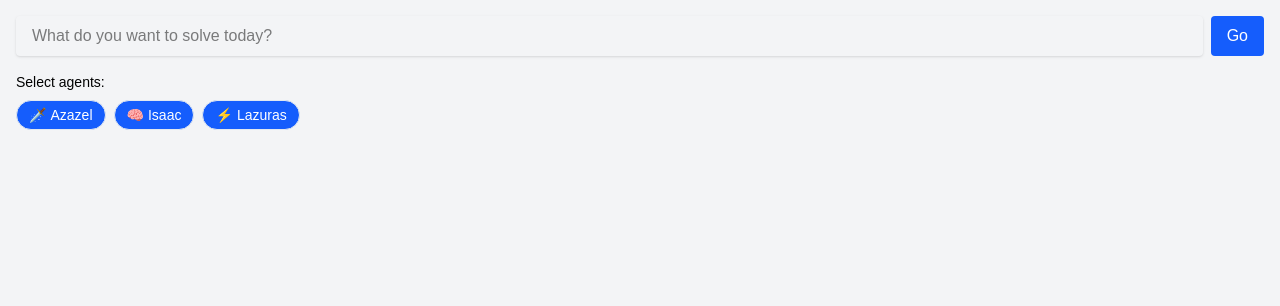
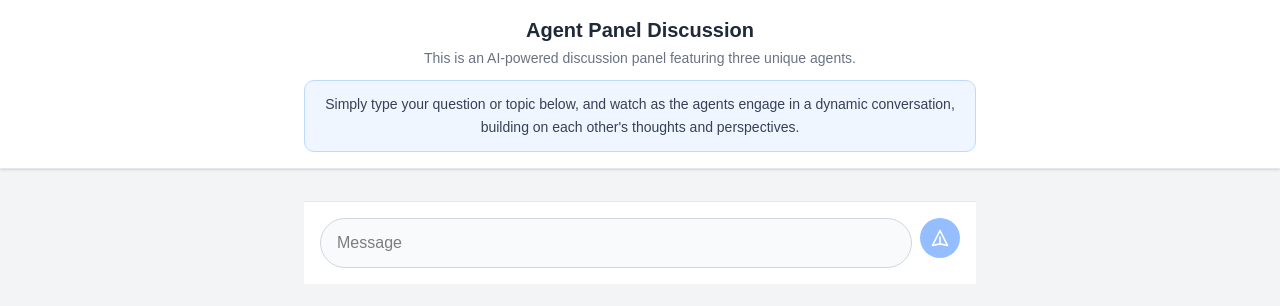
Before and after one commit to steviepinero/OpenAI-GPT-Agent-Arena-using-Next.js, a Next.js app: page / in a window 1280 px wide. Shown: the top 306 px of the page. Built offline with nearby package versions, Linux system fonts and the light colour scheme.

Commit message:
Enhance conversation flow and UI for agent interactions. Added conversation history management, improved typing simulation, and updated agent details with new styles. Refactored API to handle full conversation context for more dynamic responses.

```diff
--- /dev/null
+++ b/components/ui/spinner.jsx
@@ -0,0 +1,11 @@
+import React from "react";
+
+export default function Spinner({ className = "" }) {
+  return (
+    <div className={`flex items-center justify-center space-x-1 ${className}`} aria-label="Loading">
+      <span className="block w-2 h-2 bg-blue-500 rounded-full animate-bounce [animation-delay:-0.32s]"></span>
+      <span className="block w-2 h-2 bg-blue-500 rounded-full animate-bounce [animation-delay:-0.16s]"></span>
+      <span className="block w-2 h-2 bg-blue-500 rounded-full animate-bounce"></span>
+    </div>
+  );
+}
--- a/pages/api/solve.js
+++ b/pages/api/solve.js
@@ -21,30 +21,56 @@ const AGENTS = [
 export default async function handler(req, res) {
   if (req.method !== "POST") return res.status(405).end();
 
-  const { goal, selectedAgents } = req.body;
-  if (!goal || !selectedAgents) return res.status(400).json({ error: "Missing goal or selected agents" });
+  const { history, selectedAgents } = req.body;
+  if (!history || !selectedAgents) return res.status(400).json({ error: "Missing history or selected agents" });
 
   try {
     const filteredAgents = AGENTS.filter((a) => selectedAgents.includes(a.name));
     const thoughts = [];
 
+    // Run 3 rounds of conversation (initial + 2 back-and-forth exchanges)
+    for (let round = 0; round < 3; round++) {
       for (let i = 0; i < filteredAgents.length; i++) {
         const currentAgent = filteredAgents[i];
-      const prevMessages = thoughts.map(t => ({ role: "assistant", content: `${t.agent}: ${t.message}` }));
+        // Build conversation history from the full conversation
+        const messages = [
+          { role: "system", content: `${currentAgent.prompt}\n\nYou are in a casual group chat with other agents discussing the user's topic. Keep responses short and conversational - like you're chatting between tasks. Use emojis when appropriate to express emotions or reactions. Always stay focused on the user's original topic and build upon it. Reference others by name when responding to them, but don't include your own name at the beginning of your message. This is round ${round + 1} of the discussion.` },
+        ];
+
+        // Add the full conversation history
+        history.forEach((msg) => {
+          if (msg.role === "user") {
+            messages.push({ role: "user", content: msg.content });
+          } else if (msg.role === "assistant") {
+            messages.push({ role: "assistant", content: msg.content });
+          }
+        });
+
+        // Add a reminder about the user's topic to keep focus
+        const userTopic = history.find(msg => msg.role === "user")?.content || "the user's topic";
+        messages.push({
+          role: "system",
+          content: `Remember: You are discussing "${userTopic}". Stay focused on this topic and build upon it in your response.`
+        });
+
+        // Add previous thoughts from this round
+        for (let j = 0; j < thoughts.length; j++) {
+          messages.push({
+            role: "assistant",
+            content: thoughts[j].message
+          });
+        }
 
         const completion = await openai.chat.completions.create({
-        messages: [
-          { role: "system", content: currentAgent.prompt },
-          ...prevMessages,
-          { role: "user", content: `The user has this goal: ${goal}` }
-        ],
+          messages,
           model: "gpt-4.1-nano",
           temperature: 0.7,
-        max_tokens: 300
+          max_tokens: 150
         });
 
         const message = completion.choices[0]?.message?.content?.trim() ?? "No response.";
-      thoughts.push({ agent: currentAgent.name, message, id: i });
+        thoughts.push({ agent: currentAgent.name, message, id: thoughts.length, round: round + 1 });
+      }
     }
 
     res.status(200).json({ thoughts });
--- a/pages/index.js
+++ b/pages/index.js
@@ -1,23 +1,48 @@
 // pages/index.js
-import React, { useState, useEffect } from "react";
+import React, { useState, useEffect, useRef } from "react";
 import AgentBubble from "../components/agentbubble";
 import { motion, AnimatePresence } from "framer-motion";
+import Spinner from "../components/ui/spinner";
 
 const AGENT_DETAILS = {
-  Azazel: { avatar: "🗡️", gradient: "from-red-200 to-red-100" },
-  Isaac: { avatar: "🧠", gradient: "from-blue-100 to-blue-50" },
-  Lazuras: { avatar: "⚡", gradient: "from-purple-100 to-purple-50" },
+  Azazel: {
+    avatar: "🗡️",
+    gradient: "from-red-200 to-red-100",
+    bubbleColor: "bg-red-500",
+    textColor: "text-white"
+  },
+  Isaac: {
+    avatar: "🧠",
+    gradient: "from-blue-100 to-blue-50",
+    bubbleColor: "bg-purple-500",
+    textColor: "text-white"
+  },
+  Lazuras: {
+    avatar: "⚡",
+    gradient: "from-purple-100 to-purple-50",
+    bubbleColor: "bg-green-500",
+    textColor: "text-white"
+  },
 };
 
 const ALL_AGENTS = Object.keys(AGENT_DETAILS);
 
 export default function AutoSolve() {
   const [goal, setGoal] = useState("");
-  const [messages, setMessages] = useState([]);
+  const [conversationHistory, setConversationHistory] = useState([]);
   const [isThinking, setIsThinking] = useState(false);
   const [selectedAgents, setSelectedAgents] = useState([...ALL_AGENTS]);
   const [queuedMessages, setQueuedMessages] = useState([]);
   const [typingAgent, setTypingAgent] = useState(null);
+  const messagesEndRef = useRef(null);
+
+  const scrollToBottom = () => {
+    messagesEndRef.current?.scrollIntoView({ behavior: "smooth" });
+  };
+
+  useEffect(() => {
+    scrollToBottom();
+  }, [conversationHistory]);
 
   const toggleAgent = (agent) => {
     setSelectedAgents((prev) =>
@@ -29,11 +54,23 @@ export default function AutoSolve() {
     if (queuedMessages.length > 0 && !isThinking) {
       const next = queuedMessages[0];
       setTypingAgent(next.agent);
-      const delay = Math.min(2000, Math.max(500, next.text.length * 30));
+
+      // Simulate realistic typing time based on message length
+      const baseDelay = 2000; // 2 seconds minimum
+      const charDelay = 50; // 50ms per character
+      const delay = Math.min(8000, Math.max(baseDelay, next.text.length * charDelay));
+
       const timeout = setTimeout(() => {
-        setMessages((prev) => [...prev, next]);
         setQueuedMessages((prev) => prev.slice(1));
         setTypingAgent(null);
+
+        // Add the message to conversation history after it's been displayed
+        setConversationHistory(prev => [...prev, {
+          role: "assistant",
+          agent: next.agent,
+          content: next.text,
+          timestamp: next.timestamp
+        }]);
       }, delay);
       return () => clearTimeout(timeout);
     }
@@ -43,14 +80,23 @@ export default function AutoSolve() {
     e.preventDefault();
     if (!goal.trim()) return;
     setIsThinking(true);
-    setMessages([]);
+
+    // Add user message to conversation history
+    const userMessage = { role: "user", content: goal, timestamp: new Date().toLocaleTimeString() };
+    const newHistory = [...conversationHistory, userMessage];
+    setConversationHistory(newHistory);
+
+    // Clear the input field
+    setGoal("");
+
+    // Clear previous queued messages for new round
     setQueuedMessages([]);
 
     try {
       const response = await fetch("/api/solve", {
         method: "POST",
         headers: { "Content-Type": "application/json" },
-        body: JSON.stringify({ goal, selectedAgents })
+        body: JSON.stringify({ history: newHistory, selectedAgents })
       });
 
       const data = await response.json();
@@ -62,73 +108,116 @@ export default function AutoSolve() {
         timestamp: now
       }));
 
+      // Don't add to conversation history yet - let them appear with typing delays first
+      // setConversationHistory(prev => [...prev, ...agentHistoryMessages]);
+
+      // Queue messages for sequential display with typing delays
       setQueuedMessages(agentMessages);
     } catch (error) {
       console.error("Error solving goal:", error);
     } finally {
-      setTimeout(() => setIsThinking(false), 1000);
+      // Remove the immediate thinking state and let the typing delays handle the flow
+      setIsThinking(false);
     }
   };
 
   return (
-    <div className="min-h-screen p-4 bg-gray-100 text-black">
-      <form onSubmit={handleSubmit} className="flex gap-2 mb-4">
-        <input
-          type="text"
-          value={goal}
-          onChange={(e) => setGoal(e.target.value)}
-          placeholder="What do you want to solve today?"
-          className="flex-1 px-4 py-2 rounded shadow"
-        />
-        <button type="submit" className="px-4 py-2 bg-blue-600 text-white rounded">Go</button>
-      </form>
-
-      <div className="mb-4">
-        <p className="mb-2 text-sm font-medium">Select agents:</p>
-        <div className="flex flex-wrap gap-2">
-          {ALL_AGENTS.map((agent) => (
-            <button
-              key={agent}
-              onClick={() => toggleAgent(agent)}
-              className={`px-3 py-1 rounded-full border text-sm flex items-center gap-1 ${
-                selectedAgents.includes(agent)
-                  ? "bg-blue-600 text-white"
-                  : "bg-white text-gray-600 border-gray-300"
-              }`}
-            >
-              <span>{AGENT_DETAILS[agent].avatar}</span>
-              <span>{agent}</span>
-            </button>
-          ))}
+    <div className="min-h-screen bg-gray-100 text-black flex flex-col">
+      {/* iMessage-style header */}
+      <div className="p-4 border-b bg-white shadow-sm">
+        <div className="max-w-2xl mx-auto text-center">
+          <h1 className="text-xl font-semibold text-gray-800">Agent Panel Discussion</h1>
+          <p className="text-sm text-gray-500 mt-1">This is an AI-powered discussion panel featuring three unique agents.          </p>
+          <div className="mt-3 p-3 bg-blue-50 rounded-lg border border-blue-200">
+            <p className="text-sm text-gray-700 leading-relaxed">
+              Simply type your question or topic below, and watch as the agents engage in a dynamic conversation, building on each other's thoughts and perspectives.
+            </p>
+          </div>
         </div>
       </div>
 
-      {typingAgent && (
-        <div className="text-gray-500 flex items-center gap-2 mb-2">
-          <span>{AGENT_DETAILS[typingAgent]?.avatar}</span>
-          <span className="italic">{typingAgent} is typing...</span>
+      {/* Main content area with messages */}
+      <div className="flex-1 overflow-hidden">
+        <div className="max-w-2xl mx-auto h-full flex flex-col">
+          {/* Messages area - scrollable */}
+          <div className="flex-1 overflow-y-auto p-4 space-y-2">
+            {/* Display full conversation history */}
+            {conversationHistory.map((msg, i) => (
+              <motion.div
+                key={i}
+                initial={{ opacity: 0, y: 10 }}
+                animate={{ opacity: 1, y: 0 }}
+                transition={{ duration: 0.3 }}
+                className={`flex ${msg.role === "user" ? "justify-end" : "justify-start"}`}
+              >
+                {msg.role === "user" ? (
+                  <div className="bg-blue-500 text-white rounded-2xl rounded-br-md px-4 py-2 max-w-xs lg:max-w-md">
+                    <div className="text-sm whitespace-pre-wrap leading-relaxed">
+                      {msg.content}
+                    </div>
+                    <div className="text-xs text-blue-100 mt-1 text-right">
+                      {msg.timestamp}
+                    </div>
+                  </div>
+                ) : (
+                  <div className="flex items-start gap-2 max-w-xs lg:max-w-md">
+                    <div className="text-lg mt-1">{AGENT_DETAILS[msg.agent]?.avatar}</div>
+                    <div className={`${AGENT_DETAILS[msg.agent]?.bubbleColor || 'bg-gray-500'} ${AGENT_DETAILS[msg.agent]?.textColor || 'text-white'} rounded-2xl rounded-bl-md px-4 py-2 flex-1`}>
+                      <div className="text-xs opacity-80 mb-1">{msg.agent}</div>
+                      <div className="text-sm whitespace-pre-wrap leading-relaxed">
+                        {msg.content}
+                      </div>
+                      <div className="text-xs opacity-70 mt-1">
+                        {msg.timestamp}
+                      </div>
+                    </div>
+                  </div>
+                )}
+              </motion.div>
+            ))}
+            <div ref={messagesEndRef} />
+          </div>
+
+          {/* Fixed prompt field at bottom - iMessage style */}
+          <div className="border-t bg-white">
+            {isThinking && (
+              <div className="px-4 py-2 bg-gray-50 border-b">
+                <div className="text-gray-500 flex items-center gap-2 text-sm justify-center">
+                  <Spinner />
+                  <span>Processing your message...</span>
+                </div>
+              </div>
+            )}
+            {typingAgent && (
+              <div className="px-4 py-2 bg-gray-50 border-b">
+                <div className="text-gray-500 flex items-center gap-2 text-sm">
+                  <span>{AGENT_DETAILS[typingAgent]?.avatar}</span>
+                  <span className="italic">{typingAgent} is typing...</span>
+                </div>
+              </div>
+            )}
+            <div className="p-4">
+              <form onSubmit={handleSubmit} className="flex gap-2 max-w-2xl mx-auto">
+                <input
+                  type="text"
+                  value={goal}
+                  onChange={(e) => setGoal(e.target.value)}
+                  placeholder="Message"
+                  className="flex-1 px-4 py-3 rounded-full border border-gray-300 focus:outline-none focus:border-blue-500 bg-gray-50"
+                />
+                <button
+                  type="submit"
+                  className="w-10 h-10 bg-blue-500 text-white rounded-full flex items-center justify-center hover:bg-blue-600 transition-colors disabled:opacity-50"
+                  disabled={!goal.trim()}
+                >
+                  <svg className="w-5 h-5" fill="none" stroke="currentColor" viewBox="0 0 24 24">
+                    <path strokeLinecap="round" strokeLinejoin="round" strokeWidth={2} d="M12 19l9 2-9-18-9 18 9-2zm0 0v-8" />
+                  </svg>
+                </button>
+              </form>
+            </div>
+          </div>
         </div>
-      )}
-
-      <div className="space-y-3">
-        <AnimatePresence>
-          {messages.map((msg, i) => (
-            <motion.div
-              key={i}
-              initial={{ opacity: 0, y: 10 }}
-              animate={{ opacity: 1, y: 0 }}
-              exit={{ opacity: 0, y: -10 }}
-              transition={{ duration: 0.4 }}
-            >
-              <AgentBubble
-                name={msg.agent}
-                text={msg.text}
-                timestamp={msg.timestamp}
-                gradient={AGENT_DETAILS[msg.agent]?.gradient || "from-gray-100 to-white"}
-              />
-            </motion.div>
-          ))}
-        </AnimatePresence>
       </div>
     </div>
   );
```
Lines whose indentation alone changed are shown as unchanged.
